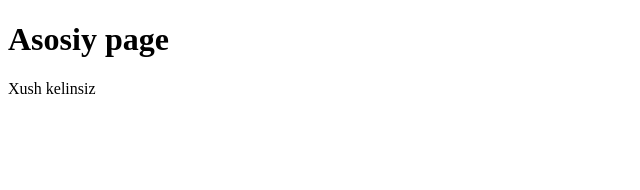
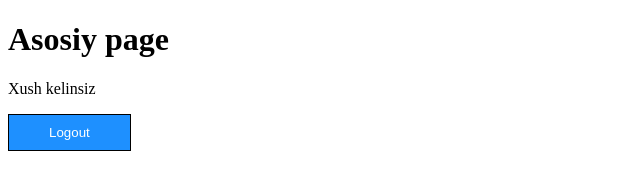
Before and after one commit to otabekabdusalomov/Login-and-Password-js, a plain HTML site: page index.html in a window 1280 px wide. Shown: the whole page, without its empty margins (0-640 px from the left). Drawn offline with Linux system fonts and the light colour scheme; sample sign-in values are in the browser's storage.

Commit message:
css still

```diff
--- a/css/main.css
+++ b/css/main.css
@@ -0,0 +1,6 @@
+.logout-button{
+    background-color: dodgerblue;
+    color: white;
+    padding: 10px 40px;
+    border: 0.5px solid black;
+}
--- a/index.html
+++ b/index.html
@@ -10,6 +10,8 @@
 <body>
     <h1>Asosiy page</h1>
     <p>Xush kelinsiz</p>
+
+    <button class="logout-button" id="logoutBtn">Logout</button>
     <script src="./js/index.js"></script>
 </body>
 </html>
--- a/js/index.js
+++ b/js/index.js
@@ -5,5 +5,4 @@ const token = window.localStorage.getItem("token");
 if (!token)  {
     window.location.replace("login.html");
 
-
 }
```
